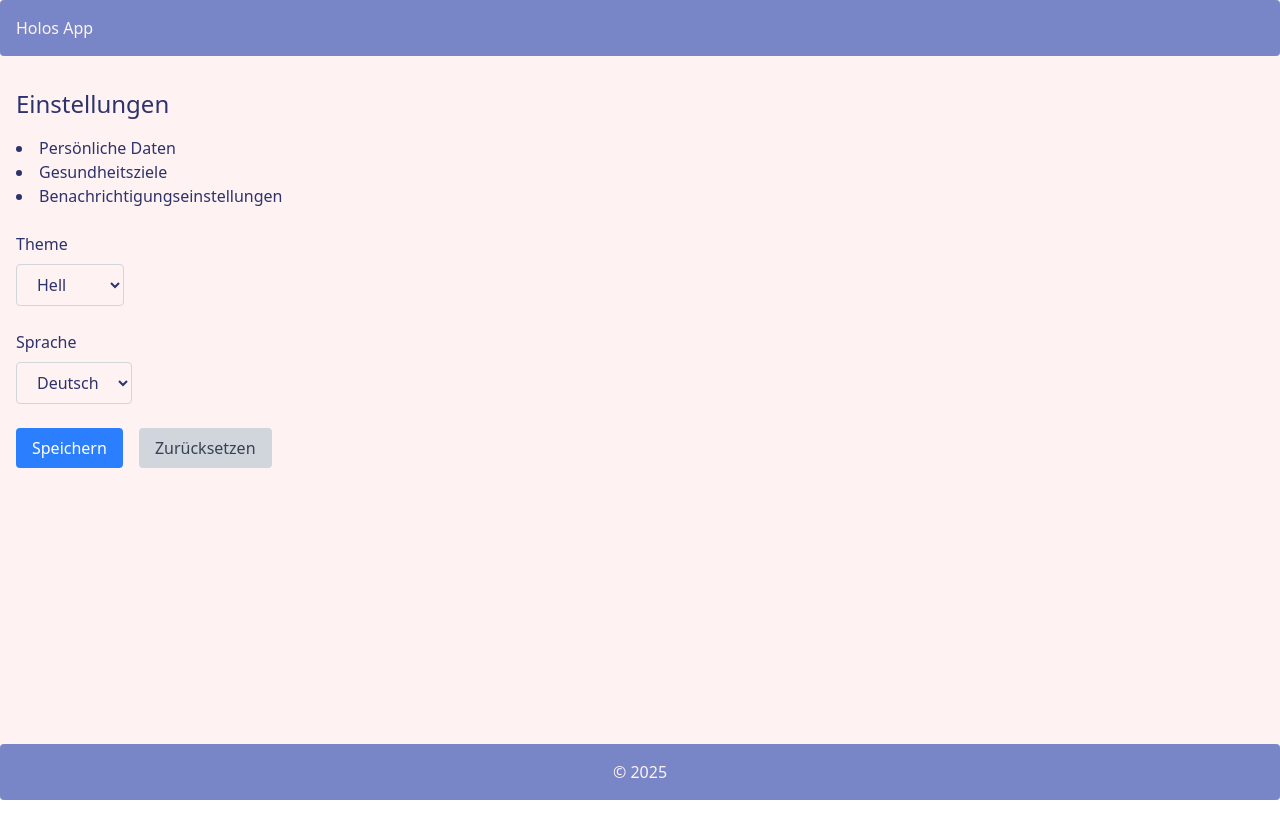
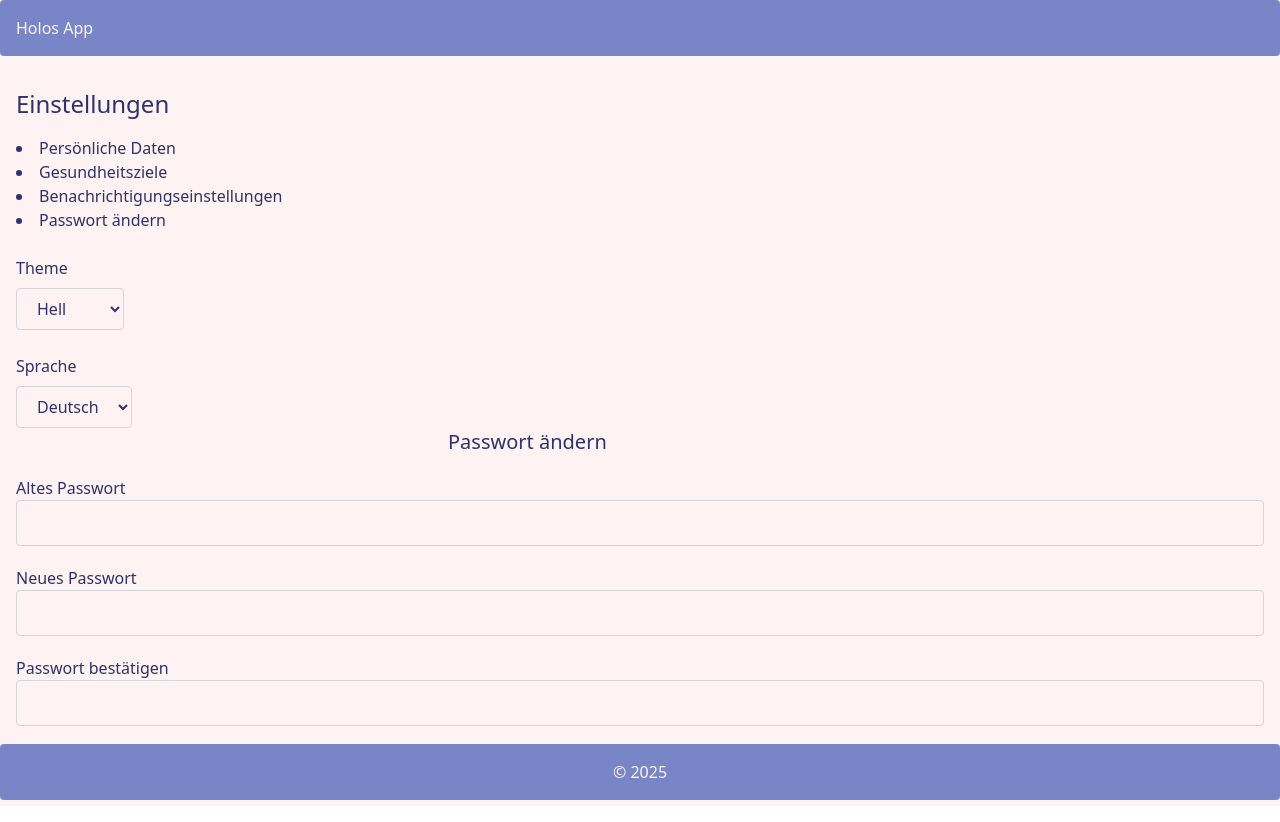
Before and after one commit to team-holos/holos-app, a React (Vite) app in the folder frontend/: page /settings in a window 1280 px wide. Before the commit the page ends 800 px from the top, so only its background shows below. Built offline with nearby package versions, Linux system fonts and the light colour scheme.

Commit message:
Added Password change input fields in Settings page

```diff
--- a/frontend/src/i18n.js
+++ b/frontend/src/i18n.js
@@ -9,6 +9,7 @@ const resources = {
       personalData: "Persönliche Daten",
       healthGoals: "Gesundheitsziele",
       notificationSettings: "Benachrichtigungseinstellungen",
+      passwordChange: "Passwort ändern",
       theme: "Theme",
       language: "Sprache",
       light: "Hell",
@@ -23,6 +24,7 @@ const resources = {
       personalData: "Personal Data",
       healthGoals: "Health Goals",
       notificationSettings: "Notification Settings",
+      passwordChange: "Password Change",
       theme: "Theme",
       language: "Language",
       light: "Light",
--- a/frontend/src/pages/SettingsPage.jsx
+++ b/frontend/src/pages/SettingsPage.jsx
@@ -36,6 +36,7 @@ function SettingsPage() {
         <li>{t("personalData")}</li>
         <li>{t("healthGoals")}</li>
         <li>{t("notificationSettings")}</li>
+        <li>{t("passwordChange")}</li>
       </ul>
 
       <div className="mt-6">
@@ -67,7 +68,37 @@ function SettingsPage() {
           <option value="en">English</option>
         </select>
       </div>
-
+      <div>
+        <section>
+          <h2 className="text-xl mb-4 max-w-sm and mx-auto">Passwort ändern</h2>
+          <form className="mt-4 space-y-4 lg:mt-5 md:space-y-5">
+            <div>
+              <label for="old-password">Altes Passwort</label>
+              <input
+                type="password"
+                id="old-password"
+                className="form-control block w-full px-4 py-2 text-xl font-normal text-gray-700 bg-[#FFF2F2] bg-clip-padding border border-solid border-gray-300 rounded transition ease-in-out m-0 focus:text-gray-700 focus:bg-white focus:border-blue-600 focus:outline-none"
+              />
+            </div>
+            <div>
+              <label for="new-password">Neues Passwort</label>
+              <input
+                type="password"
+                id="new-password"
+                className="form-control block w-full px-4 py-2 text-xl font-normal text-gray-700 bg-[#FFF2F2] bg-clip-padding border border-solid border-gray-300 rounded transition ease-in-out m-0 focus:text-gray-700 focus:bg-white focus:border-blue-600 focus:outline-none"
+              />
+            </div>
+            <div>
+              <label for="confirm-password">Passwort bestätigen</label>
+              <input
+                type="password"
+                id="confirm-password"
+                className="form-control block w-full px-4 py-2 text-xl font-normal text-gray-700 bg-[#FFF2F2] bg-clip-padding border border-solid border-gray-300 rounded transition ease-in-out m-0 focus:text-gray-700 focus:bg-white focus:border-blue-600 focus:outline-none"
+              />
+            </div>
+          </form>
+        </section>
+      </div>
       <div className="mt-6 flex space-x-4">
         <button
           onClick={handleSave}
```
